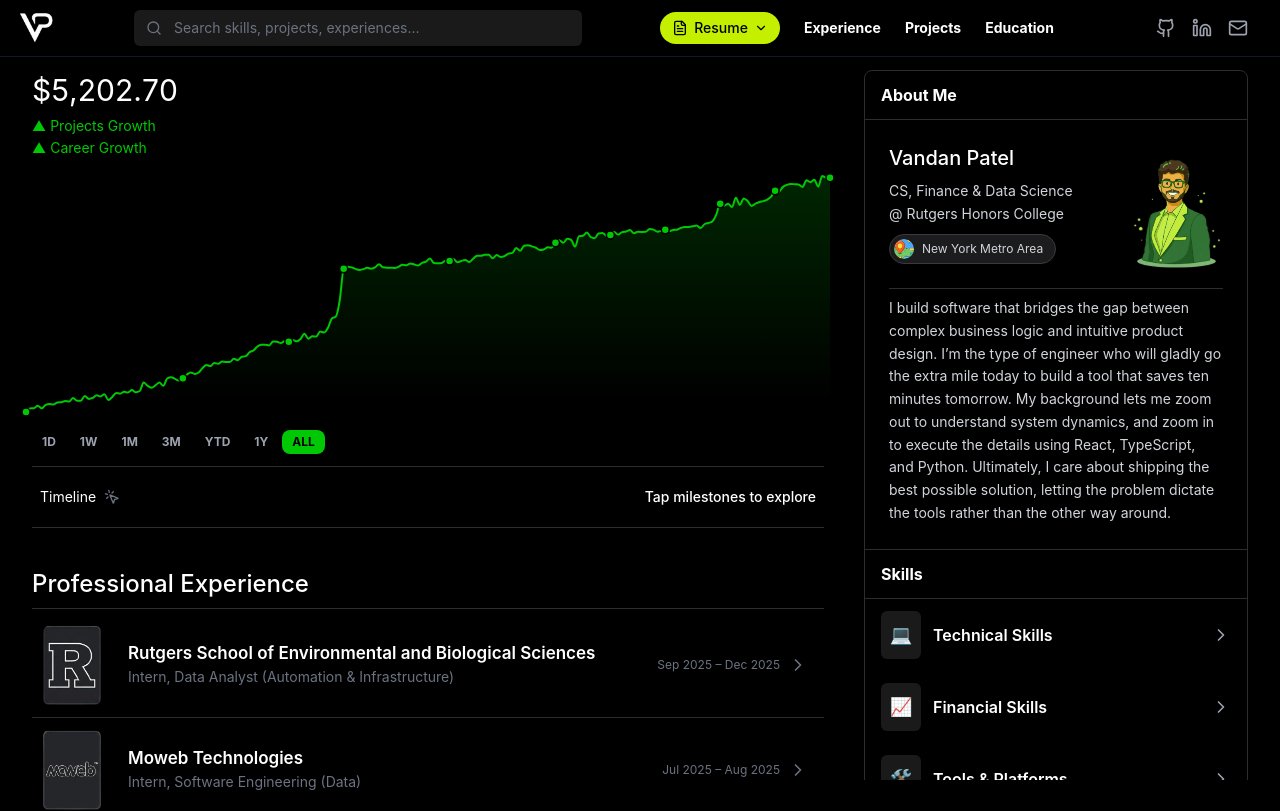
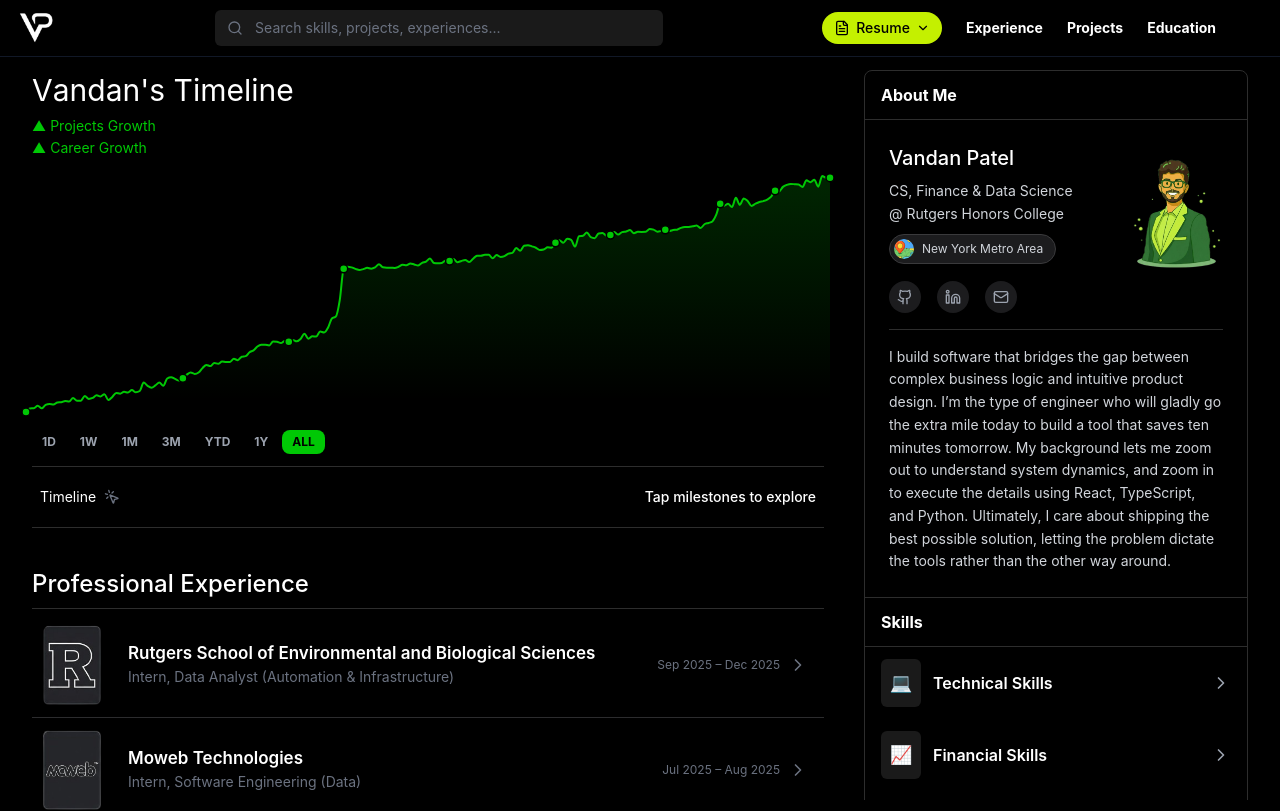
Before and after one commit to vp-27/portfolio, a React (Vite) app: page / in a window 1280 px wide. Shown: the top 811 px of the page. Built offline with nearby package versions, Linux system fonts and the light colour scheme.

Commit message:
major overhaul

```diff
--- a/src/components/AboutAndSkills.tsx
+++ b/src/components/AboutAndSkills.tsx
@@ -1,6 +1,6 @@
 import { useState } from 'react'
 import { motion, AnimatePresence } from 'framer-motion'
-import { ChevronRight } from 'lucide-react'
+import { ChevronRight, Github, Linkedin, Mail } from 'lucide-react'
 import type { SkillCategory } from '../types'
 import SkillItem from './SkillItem'
 
@@ -9,6 +9,7 @@
   searchQuery?: string
   showOnlyAbout?: boolean
   showOnlySkills?: boolean
+  onSkillClick?: (skillName: string) => void
 }
 
 interface AboutMeData {
@@ -33,7 +34,7 @@
   'soft': '🤝',
 }
 
-export default function AboutAndSkills({ skillCategories, searchQuery = '', showOnlyAbout = false, showOnlySkills = false }: AboutAndSkillsProps) {
+export default function AboutAndSkills({ skillCategories, searchQuery = '', showOnlyAbout = false, showOnlySkills = false, onSkillClick }: AboutAndSkillsProps) {
   const [expandedLists, setExpandedLists] = useState<Set<string>>(new Set())
   const [isHovered, setIsHovered] = useState(false)
 
@@ -78,6 +79,28 @@
                   </div>
                   <span className="text-gray-300">{aboutData.location}</span>
                 </div>
+
+                {/* Social Links */}
+                <div className="flex items-center gap-4 mt-4">
+                  <button
+                    onClick={() => window.open('https://github.com/vp-27', '_blank')}
+                    className="bg-[#1C1C1E] p-2 rounded-full border border-[#3A3A3C] text-gray-400 hover:text-white hover:bg-[#2A2A2D] transition-colors"
+                  >
+                    <Github className="w-4 h-4" />
+                  </button>
+                  <button
+                    onClick={() => window.open('https://www.linkedin.com/in/vandan-patel-vp/', '_blank')}
+                    className="bg-[#1C1C1E] p-2 rounded-full border border-[#3A3A3C] text-gray-400 hover:text-white hover:bg-[#2A2A2D] transition-colors"
+                  >
+                    <Linkedin className="w-4 h-4" />
+                  </button>
+                  <button
+                    onClick={() => window.open('mailto:vrp77@scarletmail.rutgers.edu', '_blank')}
+                    className="bg-[#1C1C1E] p-2 rounded-full border border-[#3A3A3C] text-gray-400 hover:text-white hover:bg-[#2A2A2D] transition-colors"
+                  >
+                    <Mail className="w-4 h-4" />
+                  </button>
+                </div>
               </div>
 
               {/* Profile Picture with hover effect */}
@@ -99,7 +122,7 @@
               </div>
             </div>
 
-            <div className="pt-2 border-t border-[#2D2D2D]">
+            <div className="pt-4 border-t border-[#2D2D2D]">
               <p className="text-sm text-gray-300 leading-relaxed">
                 {aboutData.bio}
               </p>
@@ -153,7 +176,13 @@
                           >
                             <div>
                               {category.skills.map((skill) => (
-                                <SkillItem key={skill.id} skill={skill} categoryIcon={category.icon} />
+                                <SkillItem
+                                  key={skill.id}
+                                  skill={skill}
+                                  categoryIcon={category.icon}
+                                  onClick={() => onSkillClick?.(skill.name)}
+                                  isActive={searchQuery === skill.name}
+                                />
                               ))}
                             </div>
                           </motion.div>
@@ -186,6 +215,28 @@
                       </div>
                       <span className="text-gray-300">{aboutData.location}</span>
                     </div>
+
+                    {/* Social Links */}
+                    <div className="flex items-center gap-3 mt-3">
+                      <button
+                        onClick={() => window.open('https://github.com/vp-27', '_blank')}
+                        className="bg-[#1C1C1E] p-2 rounded-full border border-[#3A3A3C] text-gray-400 hover:text-white hover:bg-[#2A2A2D] transition-colors"
+                      >
+                        <Github className="w-4 h-4" />
+                      </button>
+                      <button
+                        onClick={() => window.open('https://www.linkedin.com/in/vandan-patel-vp/', '_blank')}
+                        className="bg-[#1C1C1E] p-2 rounded-full border border-[#3A3A3C] text-gray-400 hover:text-white hover:bg-[#2A2A2D] transition-colors"
+                      >
+                        <Linkedin className="w-4 h-4" />
+                      </button>
+                      <button
+                        onClick={() => window.open('mailto:vrp77@scarletmail.rutgers.edu', '_blank')}
+                        className="bg-[#1C1C1E] p-2 rounded-full border border-[#3A3A3C] text-gray-400 hover:text-white hover:bg-[#2A2A2D] transition-colors"
+                      >
+                        <Mail className="w-4 h-4" />
+                      </button>
+                    </div>
                   </div>
 
                   {/* Profile Picture with hover effect */}
@@ -207,9 +258,11 @@
                   </div>
                 </div>
 
-                <p className="text-sm text-gray-400 leading-relaxed">
-                  {aboutData.bio}
-                </p>
+                <div className="pt-2">
+                  <p className="text-sm text-gray-400 leading-relaxed">
+                    {aboutData.bio}
+                  </p>
+                </div>
               </div>
             </div>
           </div>
@@ -262,7 +315,13 @@
                             >
                               <div>
                                 {category.skills.map((skill) => (
-                                  <SkillItem key={skill.id} skill={skill} categoryIcon={category.icon} />
+                                  <SkillItem
+                                    key={skill.id}
+                                    skill={skill}
+                                    categoryIcon={category.icon}
+                                    onClick={() => onSkillClick?.(skill.name)}
+                                    isActive={searchQuery === skill.name}
+                                  />
                                 ))}
                               </div>
                             </motion.div>
--- a/src/components/PortfolioHeader.tsx
+++ b/src/components/PortfolioHeader.tsx
@@ -10,17 +10,16 @@
 export default function PortfolioHeader({ portfolio, hoveredLabel }: PortfolioHeaderProps) {
   const isPositive = portfolio.todayReturn >= 0
   const rotatingTextRef = useRef<RotatingTextRef>(null)
-  const [currentText, setCurrentText] = useState<string>(
-    `$${portfolio.totalValue.toLocaleString('en-US', { minimumFractionDigits: 2, maximumFractionDigits: 2 })}`
-  )
+  const [currentText, setCurrentText] = useState<string>("Vandan's Timeline")
+
   // Update text when hoveredLabel changes
   useEffect(() => {
     if (hoveredLabel) {
       setCurrentText(hoveredLabel)
     } else {
-      setCurrentText(`$${portfolio.totalValue.toLocaleString('en-US', { minimumFractionDigits: 2, maximumFractionDigits: 2 })}`)
+      setCurrentText("Vandan's Timeline")
     }
-  }, [hoveredLabel, portfolio.totalValue])
+  }, [hoveredLabel])
 
   return (
     <div className="pt-4 pb-2 px-4 md:px-0">
--- a/src/components/SkillItem.tsx
+++ b/src/components/SkillItem.tsx
@@ -1,17 +1,33 @@
+import { Search, X } from 'lucide-react'
 import type { Skill } from '../types'
 
 interface SkillItemProps {
   skill: Skill
   categoryIcon?: string
+  onClick?: () => void
+  isActive?: boolean
 }
 
-export default function SkillItem({ skill }: SkillItemProps) {
+export default function SkillItem({ skill, onClick, isActive }: SkillItemProps) {
   return (
-    <div className="px-4 hover:bg-[#1A1A1A] transition-colors">
+    <button
+      onClick={onClick}
+      className="w-full px-4 hover:bg-[#1A1A1A] transition-colors focus:outline-none group block"
+    >
       <div className="py-3 border-b border-[#2D2D2D] flex items-center justify-between">
         <span className="text-sm font-medium text-left text-white">{skill.name}</span>
-        <span className="text-sm font-medium text-gray-400">{skill.proficiency}%</span>
+
+        {/* Robinhood style chip */}
+        <div className={`
+          flex items-center justify-center w-12 h-6 rounded-[4px] transition-colors
+          ${isActive
+            ? 'bg-[#FF5000] text-white' // Robinhood orange/red
+            : 'bg-[#00C805] text-white' // Robinhood green
+          }
+        `}>
+          {isActive ? <X className="w-3.5 h-3.5 stroke-[3]" /> : <Search className="w-3.5 h-3.5 stroke-[3]" />}
+        </div>
       </div>
-    </div>
+    </button>
   )
 }
--- a/src/components/TopNav.tsx
+++ b/src/components/TopNav.tsx
@@ -1,12 +1,13 @@
 import { useState, useRef, useEffect } from 'react'
-import { Search, FileText, Github, Linkedin, Mail, ChevronDown } from 'lucide-react'
+import { Search, FileText, ChevronDown } from 'lucide-react'
 
 interface TopNavProps {
   onNavigate?: (section: string) => void
   onSearch?: (query: string) => void
+  searchQuery?: string
 }
 
-export default function TopNav({ onNavigate, onSearch }: TopNavProps) {
+export default function TopNav({ onNavigate, onSearch, searchQuery = '' }: TopNavProps) {
   const [isResumeDropdownOpen, setIsResumeDropdownOpen] = useState(false)
   const dropdownRef = useRef<HTMLDivElement>(null)
 
@@ -73,6 +74,7 @@
               <input
                 type="text"
                 placeholder="Search skills, projects, experiences..."
+                value={searchQuery}
                 onChange={handleSearchChange}
                 className="w-full bg-[#1A1A1A] text-white placeholder-gray-500 pl-10 pr-4 py-2 rounded-md text-sm focus:outline-none focus:ring-1 focus:ring-gray-700"
               />
@@ -132,30 +134,6 @@
             </button>
           </div>
 
-          {/* Right Icons - Social Links */}
-          <div className="flex items-center gap-4 ml-4">
-            <button
-              onClick={() => handleExternalLink('https://github.com/vp-27')}
-              className="bg-transparent text-gray-400 hover:text-rh-green transition-colors"
-              aria-label="GitHub"
-            >
-              <Github className="w-5 h-5" />
-            </button>
-            <button
-              onClick={() => handleExternalLink('https://www.linkedin.com/in/vandan-patel-vp/')}
-              className="bg-transparent text-gray-400 hover:text-rh-green transition-colors"
-              aria-label="LinkedIn"
-            >
-              <Linkedin className="w-5 h-5" />
-            </button>
-            <button
-              onClick={() => handleExternalLink('mailto:vrp77@scarletmail.rutgers.edu')}
-              className="bg-transparent text-gray-400 hover:text-rh-green transition-colors"
-              aria-label="Email"
-            >
-              <Mail className="w-5 h-5" />
-            </button>
-          </div>
         </div>
       </div>
     </nav>
--- a/src/pages/Dashboard.tsx
+++ b/src/pages/Dashboard.tsx
@@ -71,12 +71,16 @@
 
   // Handle search
   const handleSearch = (query: string) => {
+    if (searchQuery === query) {
+      setSearchQuery('')
+    } else {
       setSearchQuery(query)
       if (query) {
         // Automatically scroll to skills section when searching
         setTimeout(() => {
           handleNavigate('skills')
         }, 100)
+      }
     }
   }
 
@@ -178,7 +182,7 @@
 
   return (
     <div className="min-h-screen bg-black text-white">
-      <TopNav onNavigate={handleNavigate} onSearch={handleSearch} />
+      <TopNav onNavigate={handleNavigate} onSearch={handleSearch} searchQuery={searchQuery} />
 
       <div className="md:pt-14 pb-20 md:pb-8">
         <div className="max-w-7xl mx-auto md:px-4">
@@ -219,7 +223,7 @@
 
               {/* About Me - Shown on mobile right under Experience Card */}
               <div className="lg:hidden px-4 md:px-4 mt-4 mb-6" data-section="about">
-                <AboutAndSkills skillCategories={mockSkillCategories} searchQuery={searchQuery} showOnlyAbout={true} />
+                <AboutAndSkills skillCategories={mockSkillCategories} searchQuery={searchQuery} showOnlyAbout={true} onSkillClick={handleSearch} />
               </div>
 
               {/* Portfolio Sections - Experience, Projects, Education, Certifications */}
@@ -237,15 +241,15 @@
 
             {/* Right Sidebar - Sticky on desktop */}
               <div className="hidden lg:block lg:pr-4">
-              <div className="lg:sticky lg:top-[70px] lg:max-h-[calc(100vh-90px)] lg:overflow-y-auto lg:scrollbar-hide">
-                <AboutAndSkills skillCategories={mockSkillCategories} searchQuery={searchQuery} />
+                <div className="lg:sticky lg:top-[70px] max-h-[calc(100vh-70px)] overflow-y-auto no-scrollbar pb-8">
+                  <AboutAndSkills skillCategories={mockSkillCategories} searchQuery={searchQuery} onSkillClick={handleSearch} />
                 </div>
               </div>
           </div>
 
-          {/* Mobile Layout - Skills at bottom */}
+          {/* Skills Section (Mobile Only, Bottom) */}
           <div className="lg:hidden px-4 mt-8 mb-6" data-section="skills">
-            <AboutAndSkills skillCategories={mockSkillCategories} searchQuery={searchQuery} showOnlySkills={true} />
+            <AboutAndSkills skillCategories={mockSkillCategories} searchQuery={searchQuery} showOnlySkills={true} onSkillClick={handleSearch} />
           </div>
         </div>
       </div>
```
Lines whose indentation alone changed are shown as unchanged.
